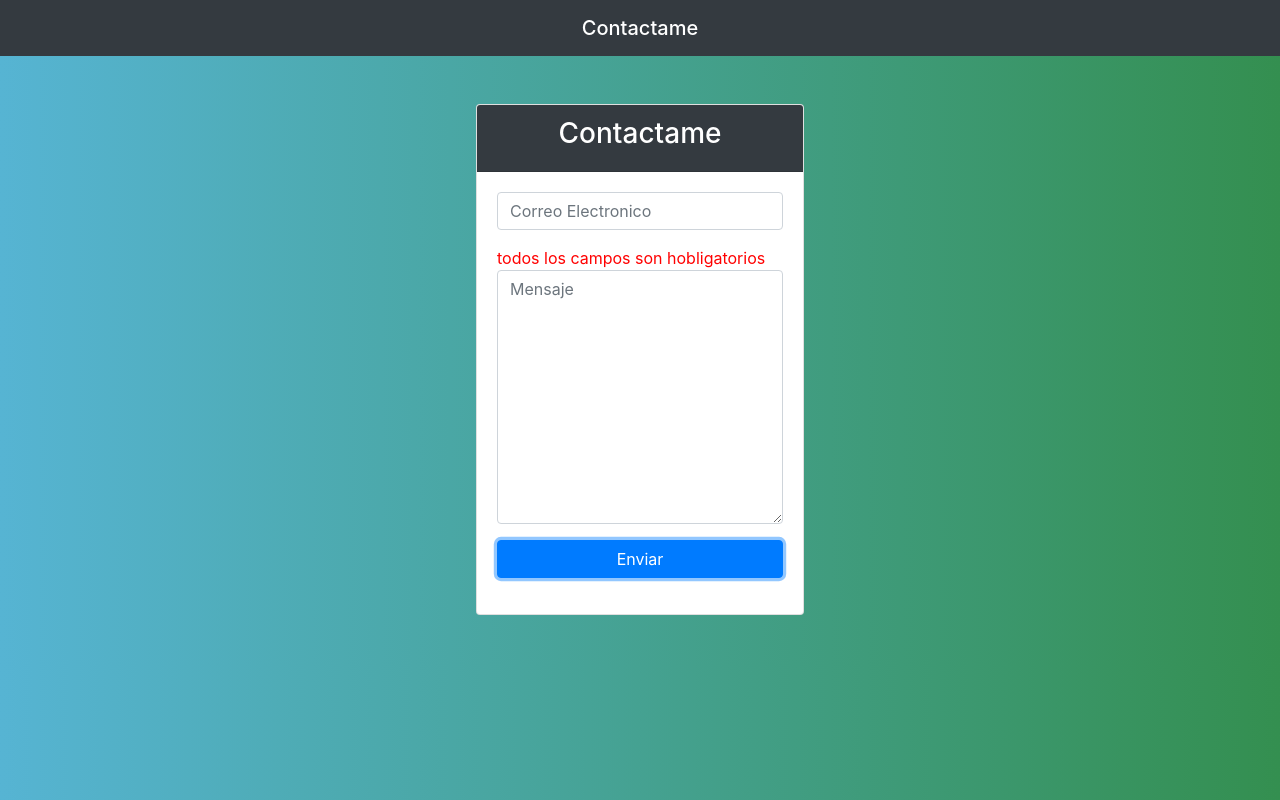
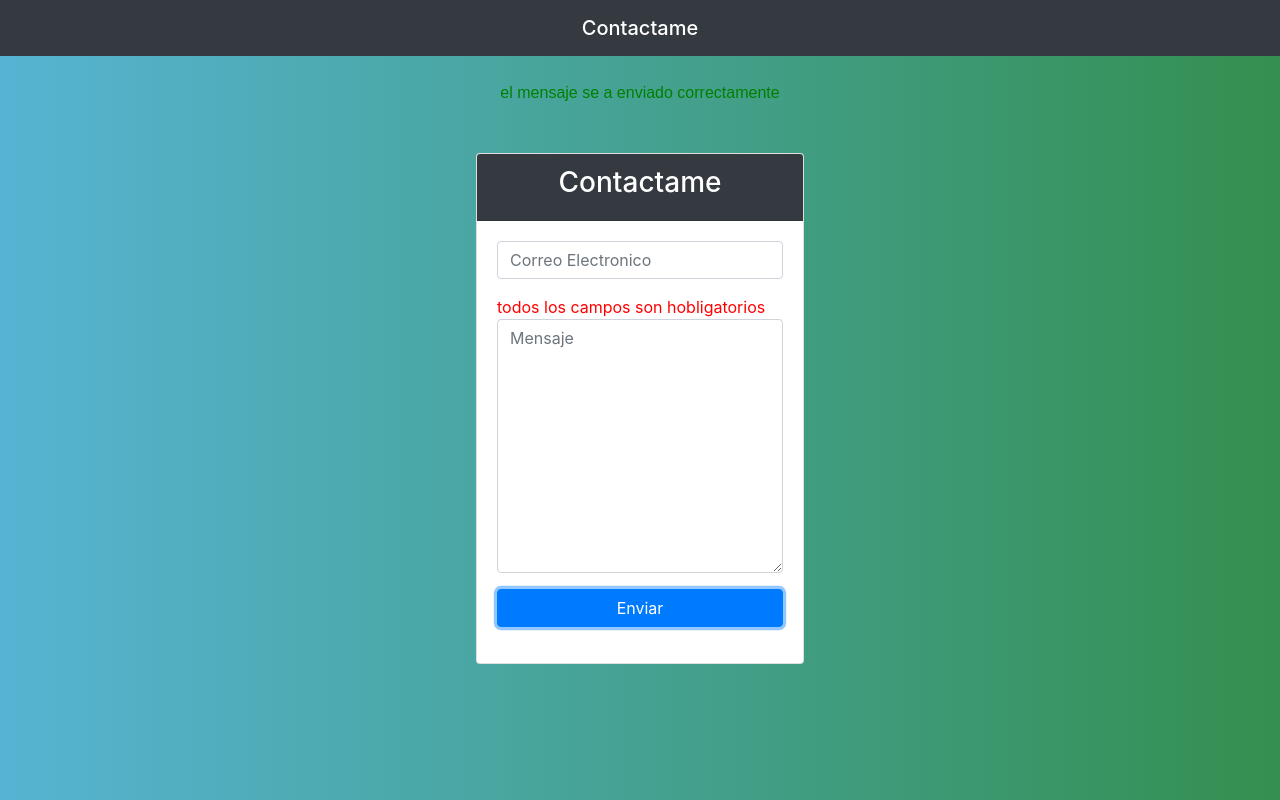
Before and after one commit to samsepio/gmail, a website: page src/frontend/index.html in a window 1280 px wide. Both pictures are taken after a click on the button "Enviar". Drawn offline with nearby package versions, Linux system fonts and the light colour scheme; no server answers.

Commit message:
funcionalidad totalmente echa con estraccion de ip y mensaje despues de enviar el email

```diff
--- a/src/frontend/index.html
+++ b/src/frontend/index.html
@@ -13,6 +13,8 @@
 		<nav class="navbar navbar-dark bg-dark">
   			<span class="navbar-brand mb-0 h1 mx-auto">Contactame</span>
 		</nav>
+		<br>
+		<center><span id="enviado"></span></center>
 		<div class="container p-5">
       			<div class="row">
         			<div class="col-sm-4 offset-md-4">
--- a/src/frontend/js/index.js
+++ b/src/frontend/js/index.js
@@ -6,6 +6,7 @@ let ingresar=document.getElementById('ingresar');
 let error=document.getElementById('error');
 let errorB=document.getElementById('errorB');
 let ip=document.getElementById('ip');
+let enviado=document.getElementById('enviado');
 
 ingresar.addEventListener('click',(evento)=>{
 	const caracteres=(correo.value.length);
@@ -19,6 +20,9 @@ ingresar.addEventListener('click',(evento)=>{
 		errorB.style.color="red";
 		evento.preventDefault();
 	};
+	enviado.innerHTML+=`el mensaje se a enviado correctamente`
+	enviado.style.fontFamily='sans-serif';
+	enviado.style.color="green";
 	socket.emit('correo',{
 		correo: correo.value,
 		mensaje: mensaje.value,
```
Also changed, not shown: src/index.js (+4 -5 lines).
